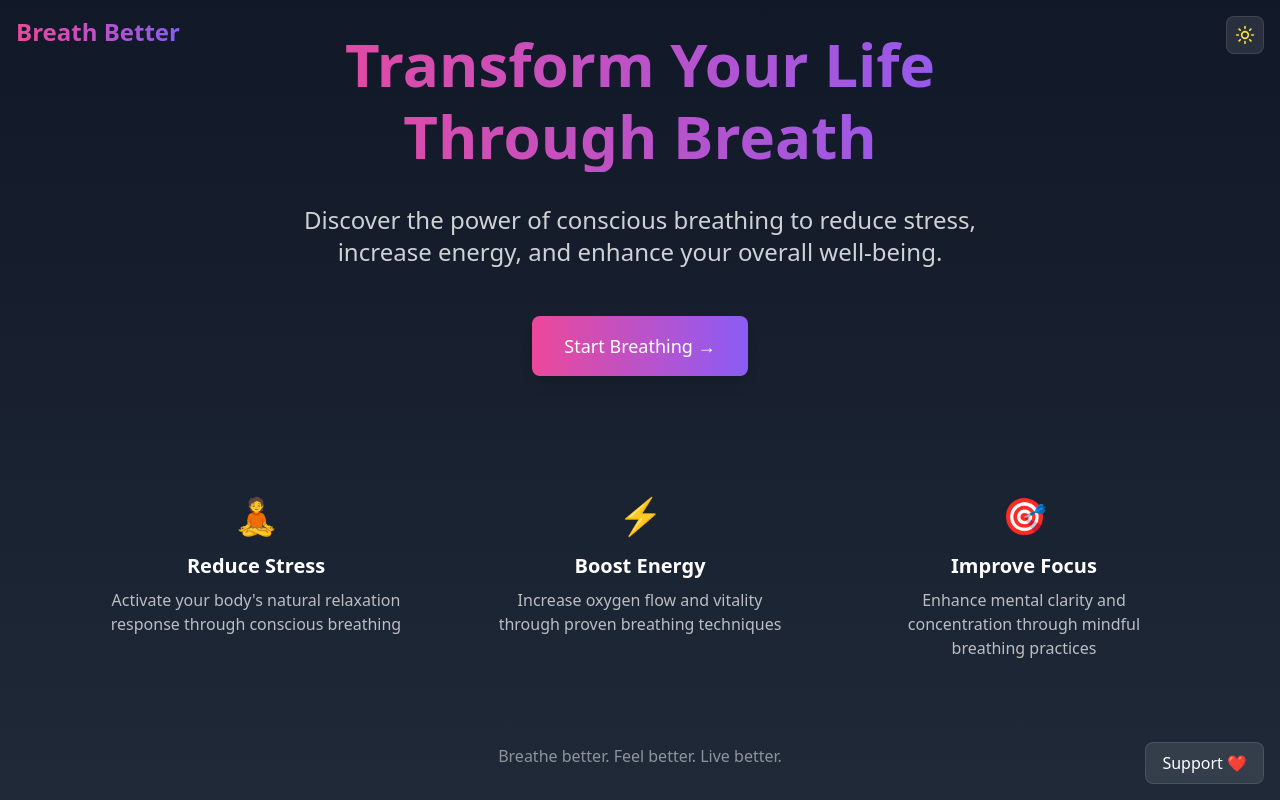
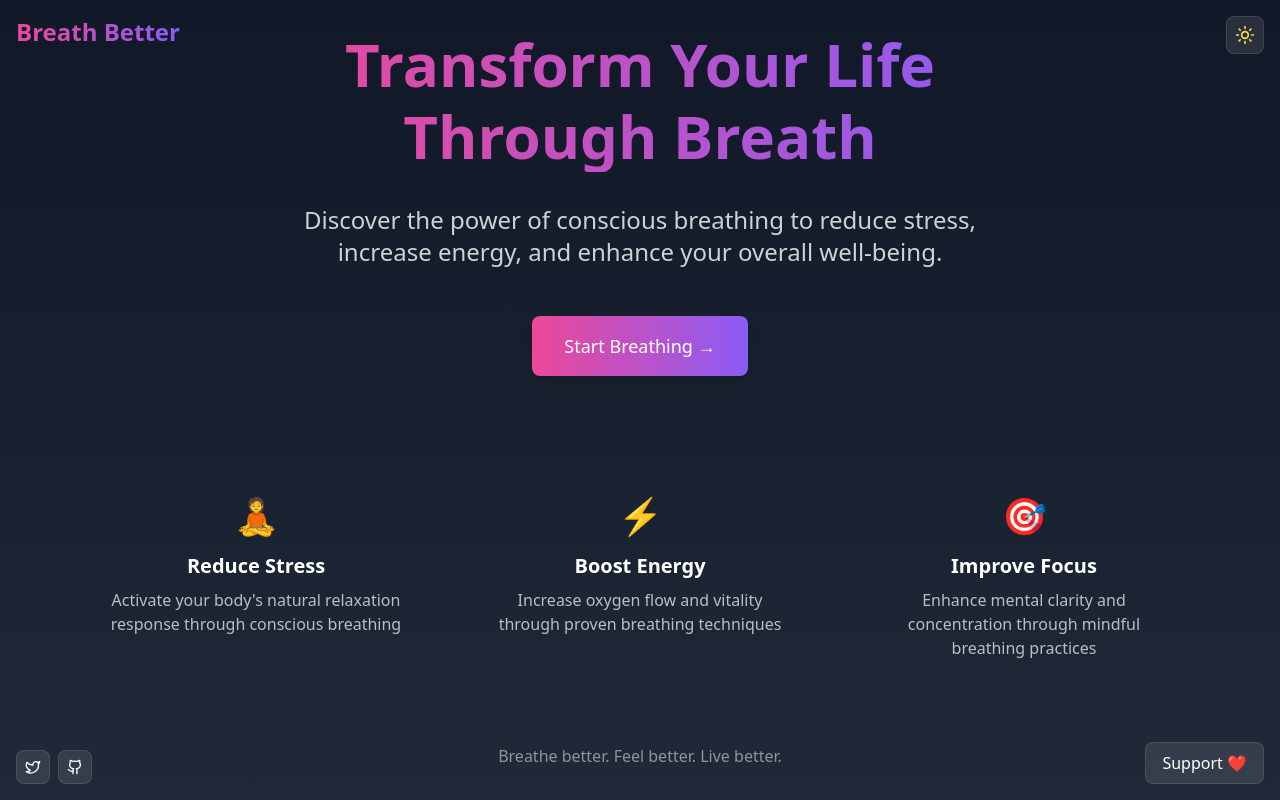
Before and after one commit to Chepenik/breathbetter, a Next.js app: page / in a window 1280 px wide. Built offline with nearby package versions, Linux system fonts and the light colour scheme.

Commit message:
we getting real lit and open sourcing this

```diff
--- a/app/page.tsx
+++ b/app/page.tsx
@@ -1,5 +1,6 @@
 import Link from "next/link";
 import { SupportButton } from "@/components/SupportButton";
+import { SocialLinks } from "@/components/SocialLinks";
 
 export default function Home() {
   return (
@@ -62,6 +63,7 @@ export default function Home() {
         <p>Breathe better. Feel better. Live better.</p>
       </footer>
 
+      <SocialLinks />
       <SupportButton />
     </div>
   );
--- a/app/practice/page.tsx
+++ b/app/practice/page.tsx
@@ -6,6 +6,8 @@ import { BreathingCircle } from "@/components/BreathingCircle";
 import { BackgroundMusic } from "@/components/BackgroundMusic";
 import { patterns, type Pattern, type Phase } from "@/lib/patterns";
 import { SupportButton } from "@/components/SupportButton";
+import { Twitter, Github } from "lucide-react";
+import { SocialLinks } from "@/components/SocialLinks";
 
 export default function PracticePage() {
   const [isPlaying, setIsPlaying] = useState(false);
@@ -127,7 +129,12 @@ export default function PracticePage() {
 
       <BackgroundMusic isPlaying={isPlaying} />
 
-      <SupportButton />
+      <SocialLinks />
+
+      {/* Support Button - Bottom Right */}
+      <div className="fixed bottom-4 right-4">
+        <SupportButton />
+      </div>
     </div>
   );
 }
--- /dev/null
+++ b/components/SocialLinks.tsx
@@ -0,0 +1,30 @@
+import { Twitter, Github } from "lucide-react";
+
+export function SocialLinks() {
+  return (
+    <div className="fixed bottom-4 left-4 flex items-center gap-2">
+      <a
+        href="https://x.com/conorchepenik"
+        target="_blank"
+        rel="noopener noreferrer"
+        className="p-2 rounded-lg bg-slate-200/10 dark:bg-white/10 text-slate-900 dark:text-white
+                 hover:bg-slate-200/20 dark:hover:bg-white/20 transition-all duration-300
+                 border border-slate-200/10 dark:border-white/10"
+        aria-label="Follow on X (Twitter)"
+      >
+        <Twitter className="w-4 h-4" />
+      </a>
+      <a
+        href="https://github.com/Chepenik/breathbetter"
+        target="_blank"
+        rel="noopener noreferrer"
+        className="p-2 rounded-lg bg-slate-200/10 dark:bg-white/10 text-slate-900 dark:text-white
+                 hover:bg-slate-200/20 dark:hover:bg-white/20 transition-all duration-300
+                 border border-slate-200/10 dark:border-white/10"
+        aria-label="View on GitHub"
+      >
+        <Github className="w-4 h-4" />
+      </a>
+    </div>
+  );
+}
```
Also changed, not shown: 1 other file (tests, documents, lock files or other folders).
